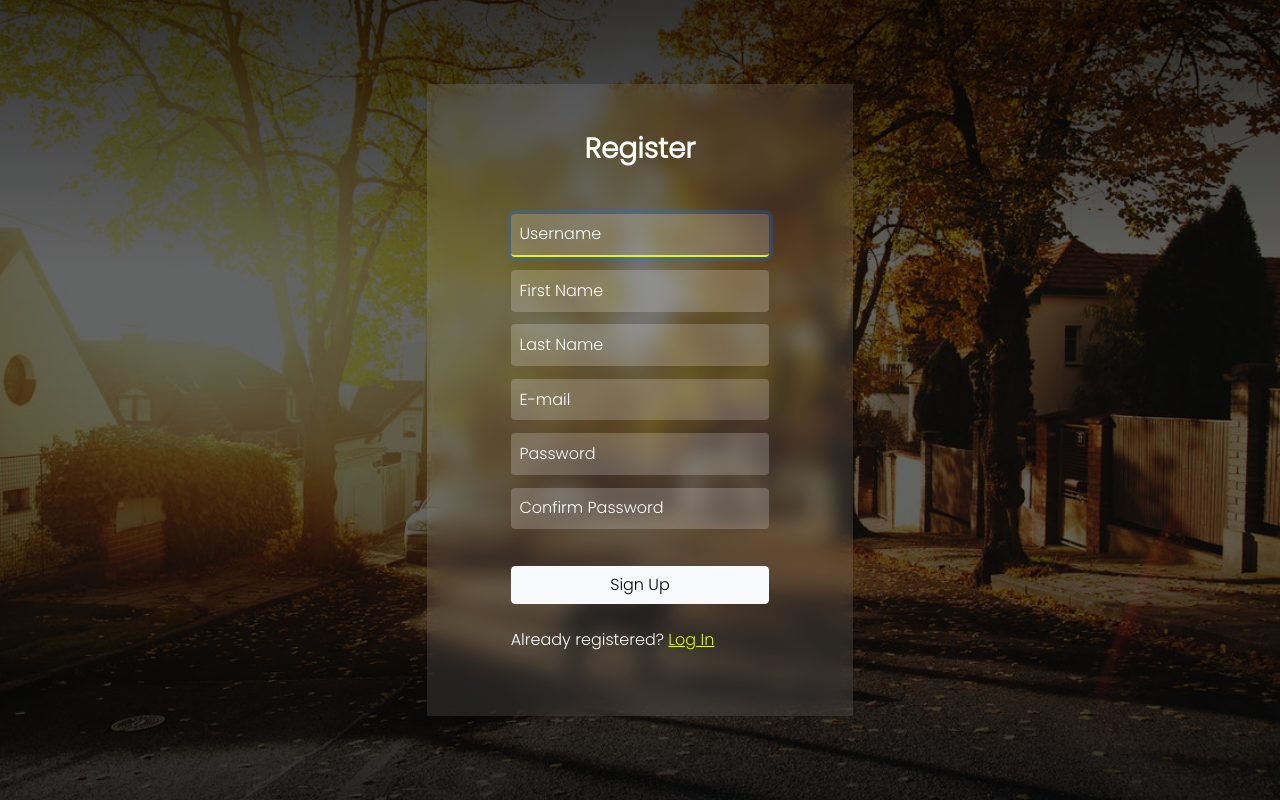
After one commit to charles-okunzo/neighbourhood, a Django app: page /register in a window 1280 px wide. The commit adds this page. Run offline with Django 3.2, Linux system fonts and the light colour scheme; some libraries are stand-ins or nearby versions.

Commit message:
feature --add register template

```diff
--- a/myhood_app/templates/index.html
+++ b/myhood_app/templates/index.html
@@ -2,7 +2,7 @@
 
 
 {% block content %}
-    <div class="banner" style="background-image:linear-gradient(to bottom, rgba(0,0,0,0.8), rgba(0,0,0,0.4),rgba(0,0,0,0.4), rgba(0,0,0,0.8)), url(../../static/images/pexels-photo-688835\ \(1\).jpeg);">
+    <div class="banner">
         <div class="container">
             <div class="row">
                 <div class="col-6">
@@ -13,11 +13,11 @@
                 </div>
             </div>
             <div class="row">
-                <div class="col-md-5 mx-auto" style="display: grid; place-items: center; min-height: 90vh;">
+                <div class="col-md-5 mx-auto center" style="min-height: 90vh;">
                     <div class="text-center p-md-4 backdrop">
                         <p class="h3 text-white fw-bold">Welcome to MyHood Community</p>
                         <p class="text-white">This is a platform where individuals from a particular locality can identify themselves in a given community. Are you new here and want to connect, get informed and interact with others?</p>
-                        <a href="" class="btn btn-outline-light mt-3 fw-bold">Get Started</a>
+                        <a href="{% url 'register' %}" class="btn btn-outline-light mt-3 fw-bold">Get Started</a>
                     </div>
                 </div>
             </div>
--- a/neighbourhood_project/settings.py
+++ b/neighbourhood_project/settings.py
@@ -40,6 +40,7 @@
     'django.contrib.staticfiles',
     'myhood_app',
     'users',
+    'crispy_forms'
 ]
 
 MIDDLEWARE = [
@@ -126,5 +127,5 @@
 STATICFILES_DIRS=[
     os.path.join(BASE_DIR, 'static')
 ]
-
+CRISPY_TEMPLATE_PACK='bootstrap4'
 # AUTH_USER_MODEL='myhood_app.User'
--- a/static/css/index.css
+++ b/static/css/index.css
@@ -6,6 +6,7 @@
 
 .banner{
     min-height: 100vh;
+    background-image:linear-gradient(to bottom, rgba(0,0,0,0.8), rgba(0,0,0,0.6),rgba(0,0,0,0.6), rgba(0,0,0,0.8)), url(../../static/images/pexels-photo-688835\ \(1\).jpeg);
     background-position: center;
     background-size: cover;
     background-repeat: no-repeat;
@@ -16,5 +17,38 @@
 }
 
 .backdrop{
-    backdrop-filter: blur(8px);
+    backdrop-filter: blur(10px);
+    background-color: rgba(255,255,255,0.1);
 }
+
+.register label,
+small#hint_id_username,
+small#hint_id_password1,
+small#hint_id_password2
+{
+    display: none;
+}
+
+.center{
+    display: grid;
+    place-items: center;
+}
+
+.register input, .create input{
+    margin: 1.6vh 0;
+    padding: 1.1vh;
+    border-style: none;
+    color: #fff;
+}
+
+.register input, .register input:focus{
+    background-color: rgba(255, 255, 255, 0.2);
+    color: #fff;
+}
+
+.register input:focus{
+    border-bottom: 2px solid #def71c;
+}
+.register input::placeholder{
+    color: #fff
+}
--- /dev/null
+++ b/users/templates/users/register.html
@@ -0,0 +1,26 @@
+{% extends 'myhood_app/base.html' %}
+{% load crispy_forms_tags %}
+
+{% block content %}
+<div class="banner">
+<div class="container-fluid register-bg">
+    <div class="row center min-vh-100">
+        <div class="col-md-4 mx-auto backdrop">
+            <div class="sign-up p-4 my-4">
+                <div class="text-center mb-5">
+                    <p class="h3 fw-bold text-white">Register</p>
+                </div>
+
+                <form method="post" class="register mx-md-5">
+                    {% csrf_token %}
+                    {{form|crispy}}
+                    <br>
+                    <button class="btn btn-light" style="width: 100%;">Sign Up</button>
+                    <p class="text-white mt-4">Already registered? <a href="" style="color: #def71c;">Log In</a></p>
+                </form>
+            </div>
+        </div>
+    </div>
+</div>
+</div>
+{% endblock %}
--- a/users/views.py
+++ b/users/views.py
@@ -9,3 +9,4 @@
 class Register(CreateView):
     model = User
     form_class = UserRegisterForm
+    template_name = 'users/register.html'
```
Also changed, not shown: 2 other files.
